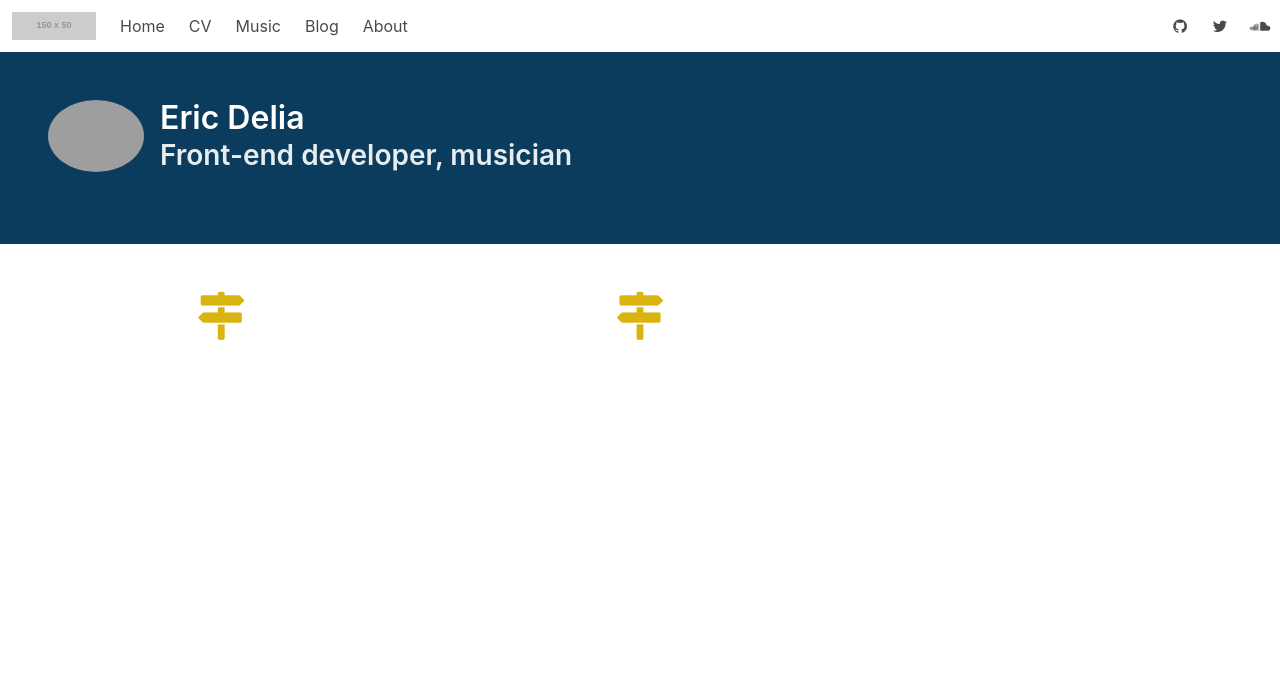
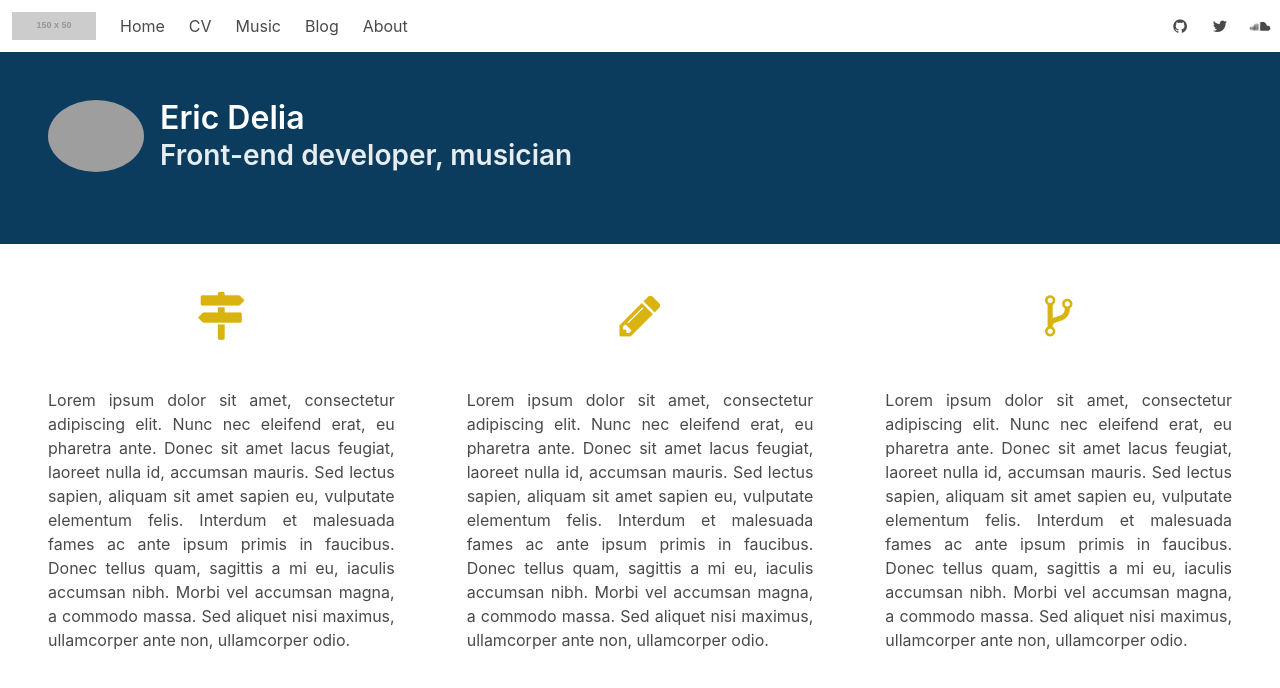
Before and after one commit to escodel/portfolio, a Nuxt app: page / in a window 1280 px wide. Shown: the top 688 px of the page. Built offline with nearby package versions, Linux system fonts and the light colour scheme; grey boxes are pictures that could not be loaded.

Commit message:
Adding more to Home structure

```diff
--- a/pages/index.vue
+++ b/pages/index.vue
@@ -29,16 +29,31 @@
           <span class="icon is-large">
             <i class="fa fa-map-signs fa-3x highlight"></i>
           </span>
+          <section>
+            <p class="has-text-justified">
+              Lorem ipsum dolor sit amet, consectetur adipiscing elit. Nunc nec eleifend erat, eu pharetra ante. Donec sit amet lacus feugiat, laoreet nulla id, accumsan mauris. Sed lectus sapien, aliquam sit amet sapien eu, vulputate elementum felis. Interdum et malesuada fames ac ante ipsum primis in faucibus. Donec tellus quam, sagittis a mi eu, iaculis accumsan nibh. Morbi vel accumsan magna, a commodo massa. Sed aliquet nisi maximus, ullamcorper ante non, ullamcorper odio.
+            </p>
+          </section>
         </div>
         <div class="column">
           <span class="icon is-large">
-            <i class="fa fa-map-signs fa-3x highlight"></i>
+            <i class="fa fa-pencil fa-3x highlight"></i>
           </span>
+          <section>
+            <p class="has-text-justified">
+              Lorem ipsum dolor sit amet, consectetur adipiscing elit. Nunc nec eleifend erat, eu pharetra ante. Donec sit amet lacus feugiat, laoreet nulla id, accumsan mauris. Sed lectus sapien, aliquam sit amet sapien eu, vulputate elementum felis. Interdum et malesuada fames ac ante ipsum primis in faucibus. Donec tellus quam, sagittis a mi eu, iaculis accumsan nibh. Morbi vel accumsan magna, a commodo massa. Sed aliquet nisi maximus, ullamcorper ante non, ullamcorper odio.
+            </p>
+          </section>
         </div>
         <div class="column">
           <span class="icon is-large">
-            <i class="fas fa-code-branch fa-3x highlight"></i>
+            <i class="fa fa-code-fork fa-3x highlight"></i>
           </span>
+          <section>
+            <p class="has-text-justified">
+              Lorem ipsum dolor sit amet, consectetur adipiscing elit. Nunc nec eleifend erat, eu pharetra ante. Donec sit amet lacus feugiat, laoreet nulla id, accumsan mauris. Sed lectus sapien, aliquam sit amet sapien eu, vulputate elementum felis. Interdum et malesuada fames ac ante ipsum primis in faucibus. Donec tellus quam, sagittis a mi eu, iaculis accumsan nibh. Morbi vel accumsan magna, a commodo massa. Sed aliquet nisi maximus, ullamcorper ante non, ullamcorper odio.
+            </p>
+          </section>
         </div>
       </div>
     </section>
```
